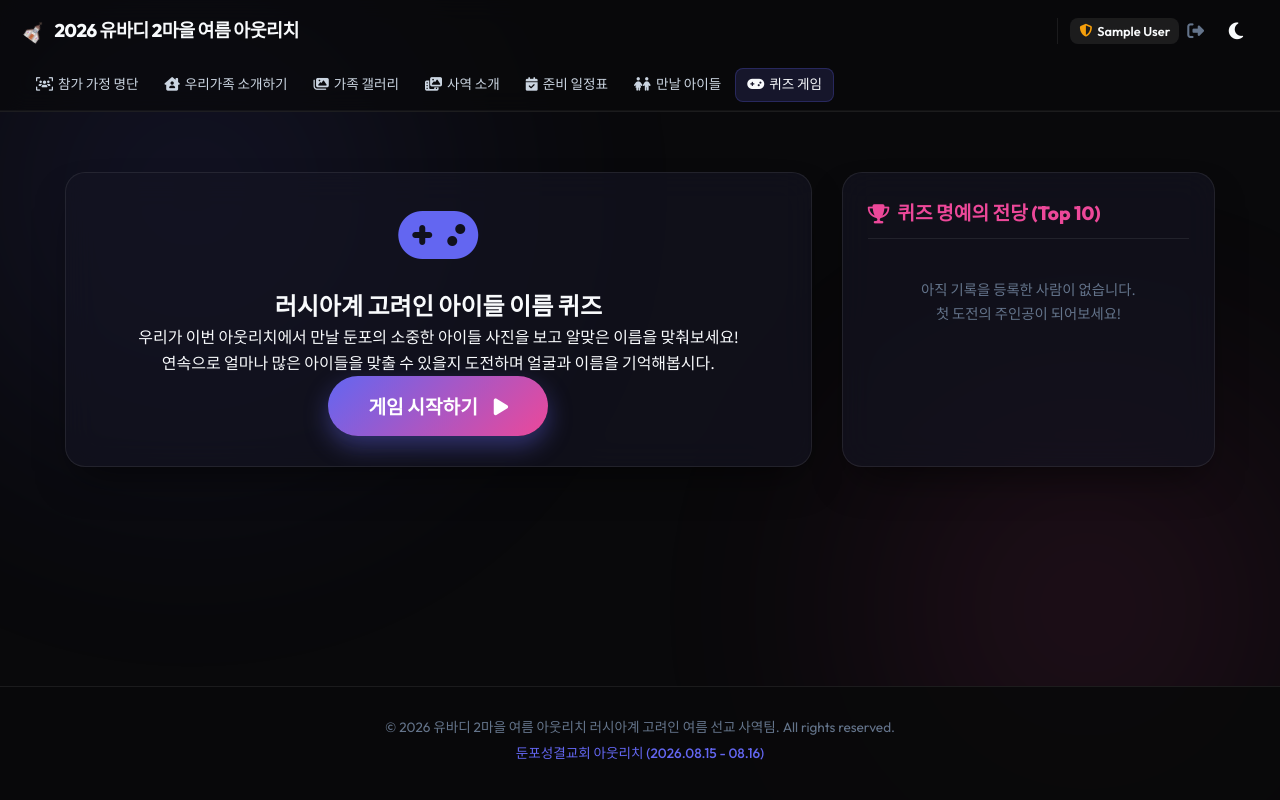
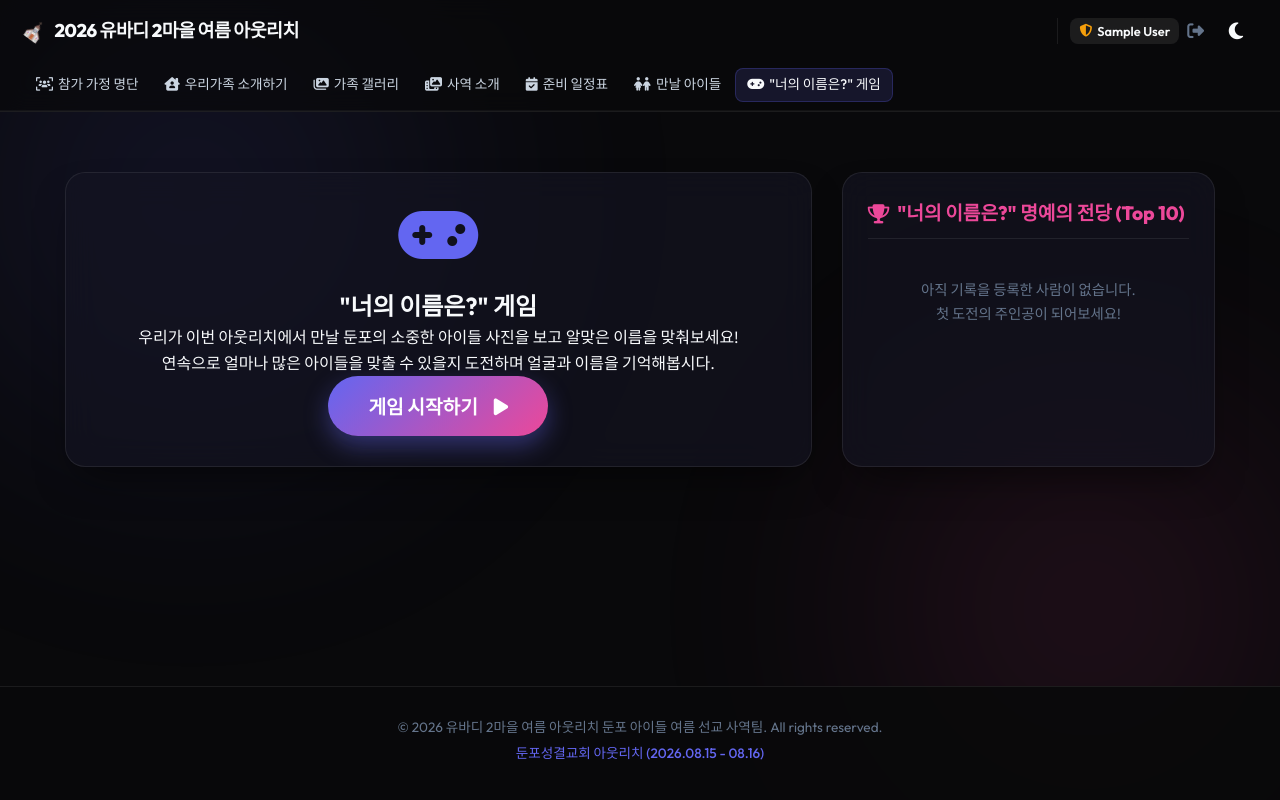
Before and after one commit to crossbow02/2026-summer-ubd, a Flask app: page /game in a window 1280 px wide. Run offline with Flask 3, Linux system fonts and the light colour scheme; the visitor is signed in with stand-in values (Sample User, id 1); data that the repository does not hold is empty.

Commit message:
Rename quiz game to 너의 이름은? 게임 and replace 러시아계 고려인 with 둔포 아이들 throughout

```diff
--- a/app.py
+++ b/app.py
@@ -311,11 +311,11 @@ def generate_local_ai_text(name, one_liner, motivation, prayers, specialties, ch
 
     intro = f"""### 🌟 우리 가족을 소개합니다!
 안녕하세요, 선교팀 여러분! 저희는 **{name} 성도님** 가정입니다.
-저희 가정은 이번 사역을 준비하며 **"{one_liner}"**라는 고백을 마음에 새겼습니다.{children_part} 이번 여름 8월 15~16일, 둔포성결교회의 고려인 아이들을 만나 예수님의 귀한 사랑을 나눌 생각에 벌써부터 마음이 설레고 기쁩니다.
+저희 가정은 이번 사역을 준비하며 **"{one_liner}"**라는 고백을 마음에 새겼습니다.{children_part} 이번 여름 8월 15~16일, 둔포성결교회의 아이들을 만나 예수님의 귀한 사랑을 나눌 생각에 벌써부터 마음이 설레고 기쁩니다.
 
 ### 💖 사역에 임하는 우리의 마음
 {motivation}
-하나님께서 예비하신 은혜를 기대하며, 저희 가정을 통해 고려인 아이들과 가정이 주님께 더 가까이 나아가는 마중물이 되기를 간절히 기도합니다.
+하나님께서 예비하신 은혜를 기대하며, 저희 가정을 통해 둔포 아이들과 가정이 주님께 더 가까이 나아가는 마중물이 되기를 간절히 기도합니다.
 
 ### 🎨 우리 가족의 특별한 매력 & 은사
 {specialties}
@@ -323,11 +323,11 @@ def generate_local_ai_text(name, one_liner, motivation, prayers, specialties, ch
 
 ### 🙏 함께 마음 모아주실 기도제목
 저희 가정이 선교지에서 지치지 않고 기쁨으로 사역할 수 있도록 아래 기도제목을 두고 함께 중보해주시길 부탁드립니다.
-1. **성령 충만한 사역:** 고려인 아이들과 예배드릴 때 성령님의 깊은 만남이 있게 하소서.
+1. **성령 충만한 사역:** 둔포 아이들과 예배드릴 때 성령님의 깊은 만남이 있게 하소서.
 2. **영육의 강건함:** 사역 기간 동안 날씨와 환경 속에 온 가족의 건강을 지켜주소서.
 3. **가정의 기도:** {prayers}
 
-러시아계 고려인 사역을 섬기는 모든 팀원들을 축복합니다. 현장에서 주님의 사랑으로 기쁘게 동역하길 원합니다. 함께해주셔서 감사합니다! 😊"""
+둔포 아이들 사역을 섬기는 모든 팀원들을 축복합니다. 현장에서 주님의 사랑으로 기쁘게 동역하길 원합니다. 함께해주셔서 감사합니다! 😊"""
     return intro
 
 # Routes
--- a/templates/base.html
+++ b/templates/base.html
@@ -85,7 +85,7 @@
                     <i class="fa-solid fa-children"></i> <span>만날 아이들</span>
                 </a>
                 <a href="{{ url_for('game') }}" class="nav-item {% if request.endpoint == 'game' %}active{% endif %}">
-                    <i class="fa-solid fa-gamepad"></i> <span>퀴즈 게임</span>
+                    <i class="fa-solid fa-gamepad"></i> <span>"너의 이름은?" 게임</span>
                 </a>
                 {#
                 <a href="{{ url_for('team_boards') }}" class="nav-item {% if request.endpoint == 'team_boards' %}active{% endif %}">
@@ -112,7 +112,7 @@
 
     <footer class="footer">
         <div class="footer-container">
-            <p>&copy; 2026 유바디 2마을 여름 아웃리치 러시아계 고려인 여름 선교 사역팀. All rights reserved.</p>
+            <p>&copy; 2026 유바디 2마을 여름 아웃리치 둔포 아이들 여름 선교 사역팀. All rights reserved.</p>
             <p class="church-info">둔포성결교회 아웃리치 (2026.08.15 - 08.16)</p>
         </div>
     </footer>
--- a/templates/families.html
+++ b/templates/families.html
@@ -8,7 +8,7 @@
     <div class="dashboard-header glass">
         <div class="welcome-section">
             <h1>📋 2026 유바디 2마을 여름 아웃리치 참가 가정 명단</h1>
-            <p>이번 8월 15~16일 둔포성결교회 러시아계 고려인 사역을 함께 준비하는 믿음의 가정들입니다.</p>
+            <p>이번 8월 15~16일 둔포성결교회 둔포 아이들 사역을 함께 준비하는 믿음의 가정들입니다.</p>
 
             <!-- 삼행시 슬로건 배너 -->
             <div class="acrostic-banner" style="margin-top: 15px; max-width: 500px;">
--- a/templates/family_edit.html
+++ b/templates/family_edit.html
@@ -66,7 +66,7 @@
                 <div class="form-group">
                     <label for="motivation">💖 이번 사역에 참여하게 된 계기와 기대감은 무엇인가요?</label>
                     <textarea id="motivation" name="motivation" rows="4"
-                              placeholder="예: 러시아계 고려인 자녀들에게 성경학교를 통해 복음이 전해지길 사모하는 마음에 신청했습니다. 온 가족이 한마음으로 헌신하고 아이들과 마음껏 사랑을 나누는 시간이 되길 기대합니다." required>{{ profile.motivation if profile else '' }}</textarea>
+                              placeholder="예: 둔포 아이들에게 성경학교를 통해 복음이 전해지길 사모하는 마음에 신청했습니다. 온 가족이 한마음으로 헌신하고 아이들과 마음껏 사랑을 나누는 시간이 되길 기대합니다." required>{{ profile.motivation if profile else '' }}</textarea>
                 </div>
 
                 <div class="form-group">
@@ -78,7 +78,7 @@
                 <div class="form-group">
                     <label for="prayers">🙏 우리 가족의 이번 사역 기도제목은 무엇인가요?</label>
                     <textarea id="prayers" name="prayers" rows="4"
-                              placeholder="예: 1. 사역 기간 동안 날씨와 건강을 지켜주시고, 2. 고려인 가정 아이들이 닫혔던 마음을 열어 예수님을 깊이 만나게 하소서." required>{{ profile.prayers if profile else '' }}</textarea>
+                              placeholder="예: 1. 사역 기간 동안 날씨와 건강을 지켜주시고, 2. 둔포 가정 아이들이 닫혔던 마음을 열어 예수님을 깊이 만나게 하소서." required>{{ profile.prayers if profile else '' }}</textarea>
                 </div>
             </div>
 
--- a/templates/game.html
+++ b/templates/game.html
@@ -1,6 +1,6 @@
 {% extends 'base.html' %}
 
-{% block title %}아이들 퀴즈 게임 | 2026 유바디 2마을 여름 아웃리치{% endblock %}
+{% block title %}"너의 이름은?" 게임 | 2026 유바디 2마을 여름 아웃리치{% endblock %}
 
 {% block head %}
 <style>
@@ -242,7 +242,7 @@
         <!-- Start Screen -->
         <div id="startScreen" class="screen active">
             <i class="fa-solid fa-gamepad" style="font-size: 4rem; color: var(--color-indigo); margin-bottom: 20px;"></i>
-            <h2>러시아계 고려인 아이들 이름 퀴즈</h2>
+            <h2>"너의 이름은?" 게임</h2>
             <p>
                 우리가 이번 아웃리치에서 만날 둔포의 소중한 아이들 사진을 보고 알맞은 이름을 맞춰보세요! <br>
                 연속으로 얼마나 많은 아이들을 맞출 수 있을지 도전하며 얼굴과 이름을 기억해봅시다.
@@ -295,7 +295,7 @@
     <div class="leaderboard-card glass">
         <div class="leaderboard-header">
             <i class="fa-solid fa-trophy"></i>
-            <span>퀴즈 명예의 전당 (Top 10)</span>
+            <span>"너의 이름은?" 명예의 전당 (Top 10)</span>
         </div>
         <div class="leaderboard-list">
             {% if leaderboard %}
--- a/templates/target_children.html
+++ b/templates/target_children.html
@@ -7,7 +7,7 @@
     <div class="kids-header glass">
         <div class="kids-header-text">
             <h1>👶 우리가 만날 아이들</h1>
-            <p>둔포 성결교회의 소중한 러시아계 고려인 다문화 아이들의 정보방입니다. 기도로 준비하며 마음을 나누어 주세요.</p>
+            <p>둔포 성결교회의 소중한 둔포 아이들 정보방입니다. 기도로 준비하며 마음을 나누어 주세요.</p>
         </div>
         {% if is_admin %}
         <button class="btn btn-primary" onclick="openAddModal()">
```
Also changed, not shown: templates/intro.html (+5 -5 lines), README.md.
